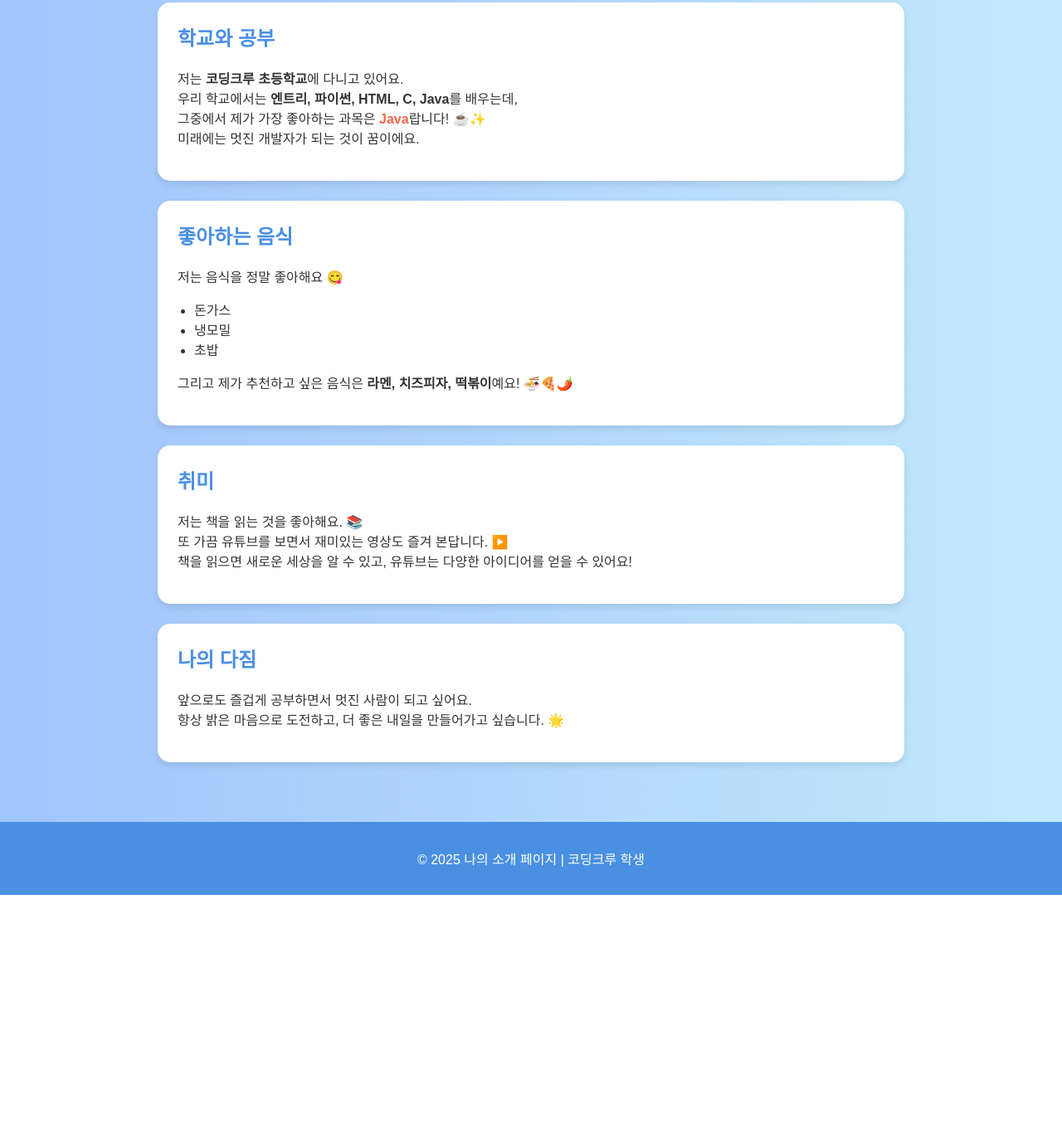
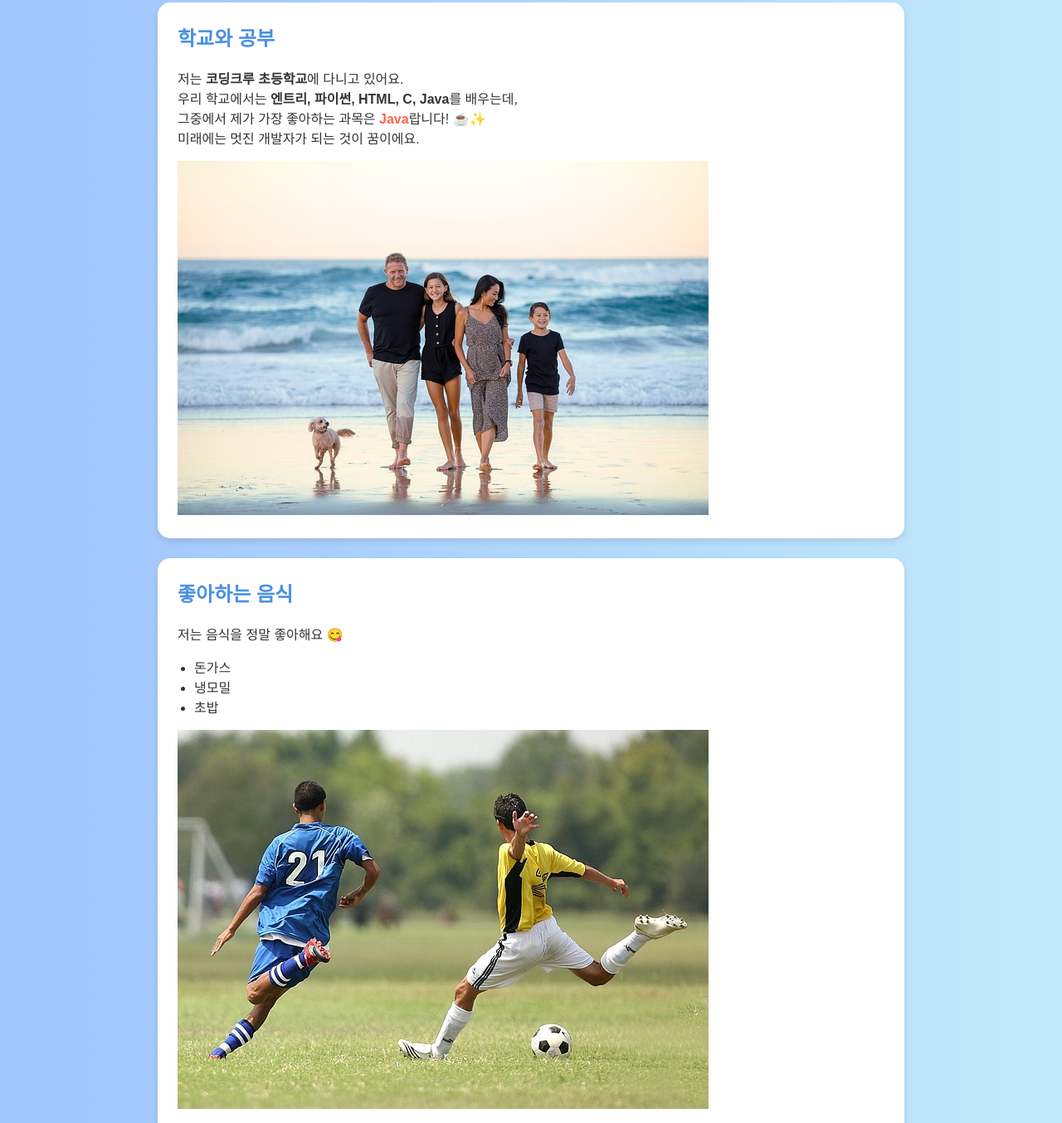
Before and after one commit to cho-ccc/cho-ccc.github.io, a plain HTML site: page index.html in a window 1280 px wide. Shown: the part 222-1576 px from the top of the page at 83% size. Before the commit the page ends 1301 px from the top, so only its background shows below. Drawn offline with Linux system fonts and the light colour scheme.

Commit message:
Update index.html

```diff
--- a/index.html
+++ b/index.html
@@ -89,6 +89,7 @@
       우리 학교에서는 <strong>엔트리, 파이썬, HTML, C, Java</strong>를 배우는데,<br>
       그중에서 제가 가장 좋아하는 과목은 <strong style="color:tomato;">Java</strong>랍니다! ☕✨<br>
       미래에는 멋진 개발자가 되는 것이 꿈이에요.</p>
+      <img src="family.jpg">
     </section>
 
     <section>
@@ -99,6 +100,7 @@
         <li>냉모밀</li>
         <li>초밥</li>
       </ul>
+      <img src="soccer.jpg">
       <p>그리고 제가 추천하고 싶은 음식은 <strong>라멘, 치즈피자, 떡볶이</strong>예요! 🍜🍕🌶️</p>
     </section>
 
@@ -113,6 +115,7 @@
       <h2>나의 다짐</h2>
       <p>앞으로도 즐겁게 공부하면서 멋진 사람이 되고 싶어요.<br>
       항상 밝은 마음으로 도전하고, 더 좋은 내일을 만들어가고 싶습니다. 🌟</p>
+      <img src="saint.jpg">
     </section>
   </main>
 
```
